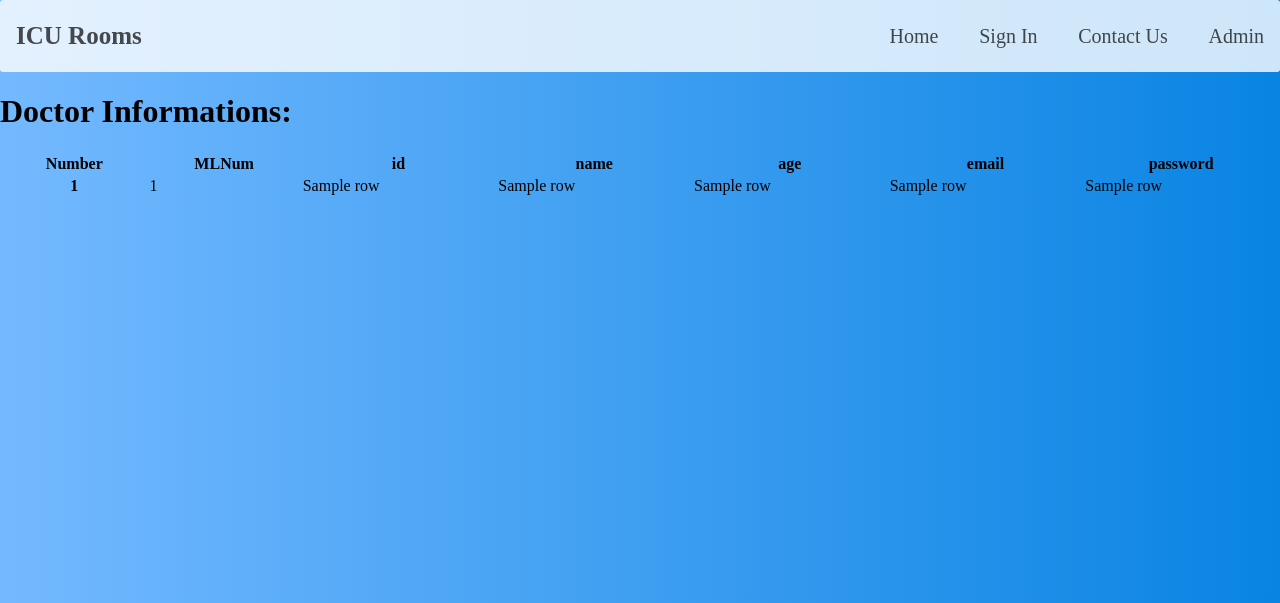
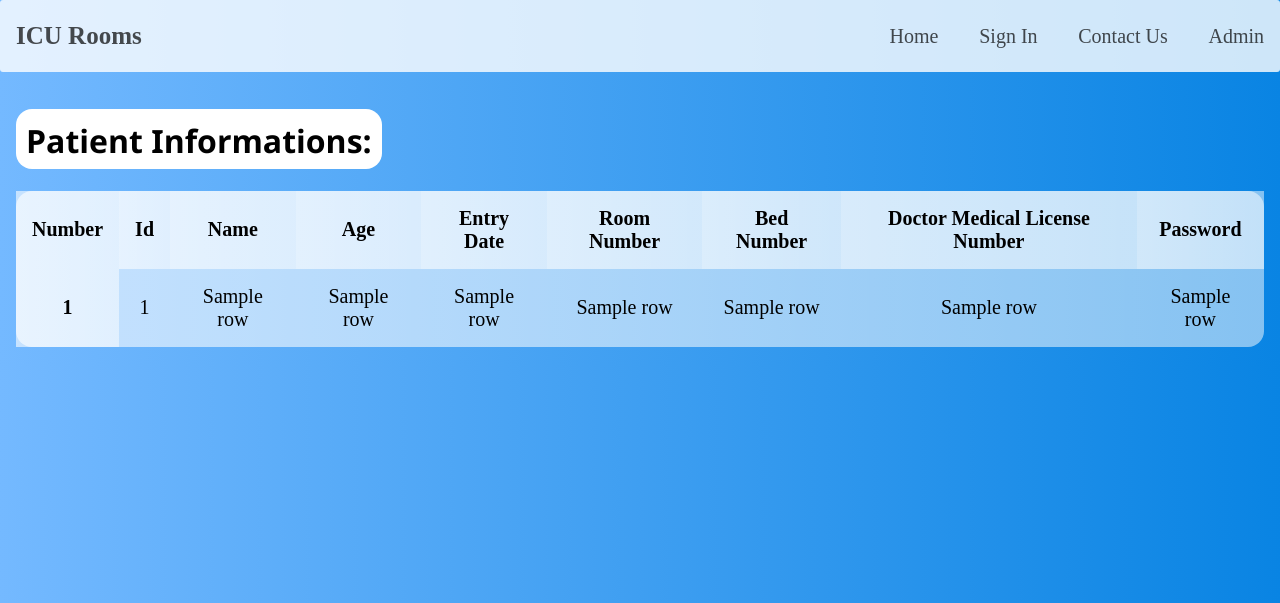
Before and after one commit to Abdelrahmanhassan1/Abdelrahmanhassan1-Full-Stack-Web-Application-Using-Flask-Python, a Flask app: template templates/adminView/patientView/index.html in a window 1280 px wide. Shown: the top 603 px of the page. Run offline with Flask 2, Linux system fonts and the light colour scheme; the template is opened without the code that fills it: most values are stand-ins (such as "Sample title", 1, 10 or a date in 2020).

Commit message:
Update index.html

```diff
--- a/templates/adminView/patientView/index.html
+++ b/templates/adminView/patientView/index.html
@@ -1,11 +1,12 @@
 <!DOCTYPE html>
 <html lang="en">
 <head>
+
     <meta charset="UTF-8">
     <meta http-equiv="X-UA-Compatible" content="IE=edge">
     <meta name="viewport" content="width=device-width, initial-scale=1.0">
     <title>Home Page</title>
-    <link  rel="stylesheet" type= "text/css" href="{{ url_for('static', filename='css/style.css') }}"  >
+    <link  rel="stylesheet" type= "text/css" href="{{ url_for('static', filename='css/adminView/patientView/style.css') }}"  >
 
 </head>
 <body>
@@ -26,19 +27,24 @@
 
     </div>
 
+
     <!-- Content -->
-    <h1> Doctor Informations: </h1>
+    <div class="content">
 
-    <table style="width:100%">
+        <h1> Patient Informations: </h1>
+
+        <table style="width:100%" class="table">
             <thead>
                 <tr>
                     <th>Number</th>
-                <th>MLNum</th>
-                <th>id</th>
-                <th>name</th>
-                <th>age</th>
-                <th>email</th>
-                <th>password</th>
+                    <th>Id</th>
+                    <th>Name</th>
+                    <th>Age</th>
+                    <th>Entry Date</th>
+                    <th>Room Number</th>
+                    <th>Bed Number</th>
+                    <th>Doctor Medical License Number</th>
+                    <th>Password</th>
                 </tr>
 
             </thead>
@@ -51,10 +57,12 @@
                     <th scope="row">{{ loop.index }}</th>
                     <td>{{row.0}}</td>
                     <td>{{row.1}}</td>
-                <td>{{row.2}}</td>
                     <td>{{row.3}}</td>
+                    <td>{{row.4}}</td>
                     <td>{{row.6}}</td>
                     <td>{{row.7}}</td>
+                    <td>{{row.8}}</td>
+                    <td>{{row.9}}</td>
 
                 </tr>
                 {% endfor %}
```
Lines whose indentation alone changed are shown as unchanged.
